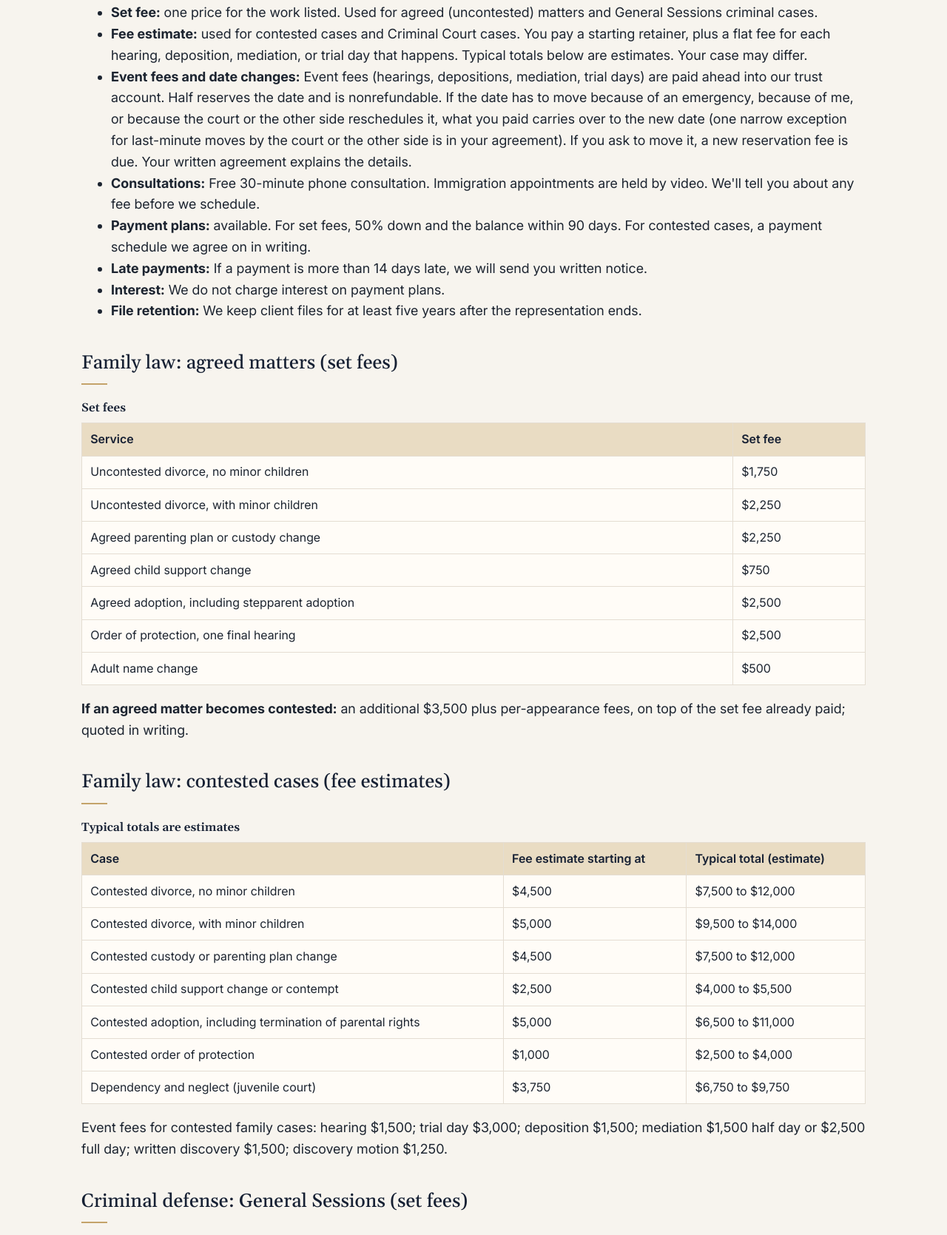
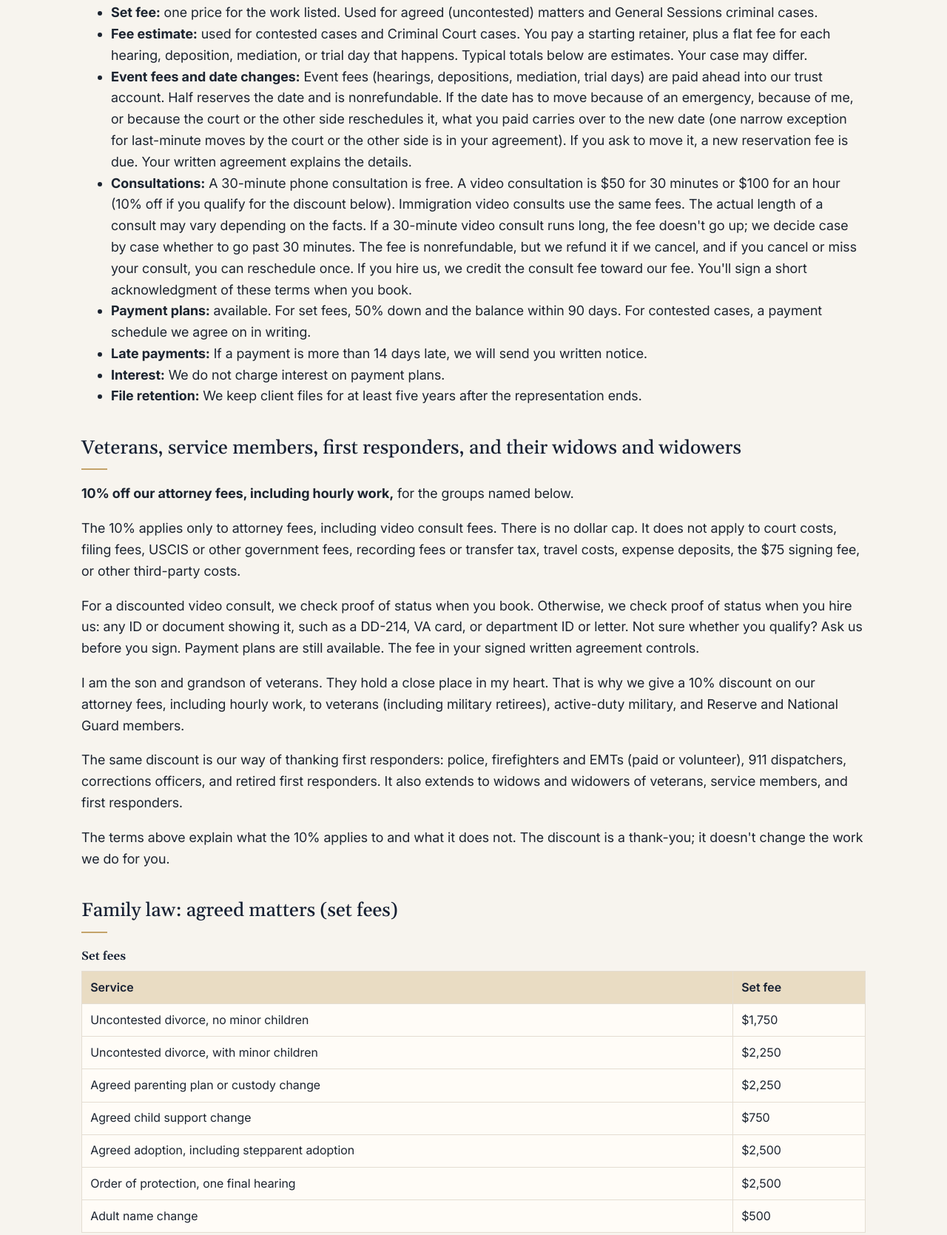
Before and after one commit to jhineslaw/jhineslaw.github.io, a plain HTML site: page pricing.html in a window 1280 px wide. Shown: the part 475-2144 px from the top of the page at 74% size. Drawn offline with Linux system fonts and the light colour scheme.

Commit message:
HOLD: pre-stage A1–A6 consult fees, veterans discount, and 15-minute billing (do not push)
A1: pricing.html consultations bullet
A2: pricing.html veterans/discount block (inserted after How our fees work)
A3: pricing.html signing item #5
A4: consult.html consultations rewrite (two list items to one)
A5: index.html schedule-your-consultation line
A6: 15-minute billing sentence on the contested-estate $400 row

Sources: COPY-DESK-PACKET-consult-fee-r2.md (sha 444e2076…) and
FINAL-TEXT-FOR-JASON-pricing-veterans.md (sha f6143851…).
Immigration package not included. Local only; not pushed.

```diff
--- a/pricing.html
+++ b/pricing.html
@@ -32,12 +32,19 @@
 <li><strong>Set fee:</strong> one price for the work listed. Used for agreed (uncontested) matters and General Sessions criminal cases.</li>
 <li><strong>Fee estimate:</strong> used for contested cases and Criminal Court cases. You pay a starting retainer, plus a flat fee for each hearing, deposition, mediation, or trial day that happens. Typical totals below are estimates. Your case may differ.</li>
 <li><strong>Event fees and date changes:</strong> Event fees (hearings, depositions, mediation, trial days) are paid ahead into our trust account. Half reserves the date and is nonrefundable. If the date has to move because of an emergency, because of me, or because the court or the other side reschedules it, what you paid carries over to the new date (one narrow exception for last-minute moves by the court or the other side is in your agreement). If you ask to move it, a new reservation fee is due. Your written agreement explains the details.</li>
-<li><strong>Consultations:</strong> Free 30-minute phone consultation. Immigration appointments are held by video. We'll tell you about any fee before we schedule.</li>
+<li><strong>Consultations:</strong> A 30-minute phone consultation is free. A video consultation is $50 for 30 minutes or $100 for an hour (10% off if you qualify for the discount below). Immigration video consults use the same fees. The actual length of a consult may vary depending on the facts. If a 30-minute video consult runs long, the fee doesn't go up; we decide case by case whether to go past 30 minutes. The fee is nonrefundable, but we refund it if we cancel, and if you cancel or miss your consult, you can reschedule once. If you hire us, we credit the consult fee toward our fee. You'll sign a short acknowledgment of these terms when you book.</li>
 <li><strong>Payment plans:</strong> available. For set fees, 50% down and the balance within 90 days. For contested cases, a payment schedule we agree on in writing.</li>
 <li><strong>Late payments:</strong> If a payment is more than 14 days late, we will send you written notice.</li>
 <li><strong>Interest:</strong> We do not charge interest on payment plans.</li>
 <li><strong>File retention:</strong> We keep client files for at least five years after the representation ends.</li>
 </ul>
+<h2 id="veterans">Veterans, service members, first responders, and their widows and widowers</h2>
+<p><strong>10% off our attorney fees, including hourly work,</strong> for the groups named below.</p>
+<p>The 10% applies only to attorney fees, including video consult fees. There is no dollar cap. It does not apply to court costs, filing fees, USCIS or other government fees, recording fees or transfer tax, travel costs, expense deposits, the $75 signing fee, or other third-party costs.</p>
+<p>For a discounted video consult, we check proof of status when you book. Otherwise, we check proof of status when you hire us: any ID or document showing it, such as a DD-214, VA card, or department ID or letter. Not sure whether you qualify? Ask us before you sign. Payment plans are still available. The fee in your signed written agreement controls.</p>
+<p>I am the son and grandson of veterans. They hold a close place in my heart. That is why we give a 10% discount on our attorney fees, including hourly work, to veterans (including military retirees), active-duty military, and Reserve and National Guard members.</p>
+<p>The same discount is our way of thanking first responders: police, firefighters and EMTs (paid or volunteer), 911 dispatchers, corrections officers, and retired first responders. It also extends to widows and widowers of veterans, service members, and first responders.</p>
+<p>The terms above explain what the 10% applies to and what it does not. The discount is a thank-you; it doesn't change the work we do for you.</p>
 <h2 id="family">Family law: agreed matters (set fees)</h2>
 <div class="table-scroll"><table><caption>Set fees</caption><thead><tr><th scope="col">Service</th><th scope="col">Set fee</th></tr></thead><tbody><tr><td>Uncontested divorce, no minor children</td><td>$1,750</td></tr><tr><td>Uncontested divorce, with minor children</td><td>$2,250</td></tr><tr><td>Agreed parenting plan or custody change</td><td>$2,250</td></tr><tr><td>Agreed child support change</td><td>$750</td></tr><tr><td>Agreed adoption, including stepparent adoption</td><td>$2,500</td></tr><tr><td>Order of protection, one final hearing</td><td>$2,500</td></tr><tr><td>Adult name change</td><td>$500</td></tr></tbody></table></div>
 <p><strong>If an agreed matter becomes contested:</strong> an additional $3,500 plus per-appearance fees, on top of the set fee already paid; quoted in writing.</p>
@@ -51,7 +58,7 @@
 <div class="table-scroll"><table><caption>Typical totals are estimates</caption><thead><tr><th scope="col">Case</th><th scope="col">Fee estimate starting at</th><th scope="col">Typical total (estimate)</th></tr></thead><tbody><tr><td>Class A or B felony</td><td>$7,500</td><td>$9,000 to $10,500 if resolved before trial; $16,500 to $19,500 with trial</td></tr><tr><td>Class C, D, or E felony</td><td>$5,000</td><td>$6,500 to $8,000 if resolved before trial; $9,500 to $12,500 with trial</td></tr><tr><td>Misdemeanor or DUI in Criminal Court</td><td>$3,500</td><td>$5,000 to $8,000</td></tr></tbody></table></div>
 <p>Event fees in Criminal Court: contested hearing $1,500; trial day $3,000; written motion $1,250. The starting retainer may be higher depending on the nature and number of the charges.</p>
 <h2 id="estates">Wills, trusts, estates, and deeds</h2>
-<div class="table-scroll"><table><caption>Fees</caption><thead><tr><th scope="col">Service</th><th scope="col">Fee</th></tr></thead><tbody><tr><td>Simple will</td><td>$500</td></tr><tr><td>Will, power of attorney, and health care directive package</td><td>$1,000 single; $1,750 couple</td></tr><tr><td>Revocable trust package</td><td>$2,750 single; $5,500 couple</td></tr><tr><td>Small estate by affidavit</td><td>$2,500</td></tr><tr><td>Uncontested larger estate (probate or administration)</td><td>$5,000 retainer (covers opening the estate) plus fees for events such as preparing the inventory and other required documents and attending hearings; each event's charge is explained in writing before it's incurred.</td></tr><tr><td>Contested estate (will contest or contested conservatorship)</td><td>Starting at $5,000, which covers five prepaid hours, then $400 an hour.</td></tr><tr><td>Life estate deed (parent to child)</td><td>$750. Includes review of your current deed and preparation of the new deed.</td></tr><tr><td>Quitclaim deed</td><td>$750. Includes review of your current deed and preparation of the new deed.</td></tr><tr><td>Warranty deed</td><td>$1,000. Includes review of your current deed, preparation of the new deed, and a basic title search (not a title opinion or title guarantee; title insurance not included).</td></tr></tbody></table></div>
+<div class="table-scroll"><table><caption>Fees</caption><thead><tr><th scope="col">Service</th><th scope="col">Fee</th></tr></thead><tbody><tr><td>Simple will</td><td>$500</td></tr><tr><td>Will, power of attorney, and health care directive package</td><td>$1,000 single; $1,750 couple</td></tr><tr><td>Revocable trust package</td><td>$2,750 single; $5,500 couple</td></tr><tr><td>Small estate by affidavit</td><td>$2,500</td></tr><tr><td>Uncontested larger estate (probate or administration)</td><td>$5,000 retainer (covers opening the estate) plus fees for events such as preparing the inventory and other required documents and attending hearings; each event's charge is explained in writing before it's incurred.</td></tr><tr><td>Contested estate (will contest or contested conservatorship)</td><td>Starting at $5,000, which covers five prepaid hours, then $400 an hour. We bill hourly work in 15-minute blocks, and a block that's started bills as a full block.</td></tr><tr><td>Life estate deed (parent to child)</td><td>$750. Includes review of your current deed and preparation of the new deed.</td></tr><tr><td>Quitclaim deed</td><td>$750. Includes review of your current deed and preparation of the new deed.</td></tr><tr><td>Warranty deed</td><td>$1,000. Includes review of your current deed, preparation of the new deed, and a basic title search (not a title opinion or title guarantee; title insurance not included).</td></tr></tbody></table></div>
 <p><strong>For life estate, quitclaim, and warranty deeds:</strong> Signing/notarization ($75 signing fee) is separate. You are responsible for recording the deed with the Register of Deeds and paying recording fees and any transfer tax.</p>
 <h2 id="general">Business and property (set fees)</h2>
 <div class="table-scroll"><table><caption>Set fees</caption><thead><tr><th scope="col">Service</th><th scope="col">Set fee</th></tr></thead><tbody><tr><td>LLC formation</td><td>$1,500 plus the $300 state filing fee</td></tr><tr><td>Contract or document review (up to 15 pages)</td><td>$250</td></tr><tr><td>Uncontested eviction (landlord)</td><td>$1,500</td></tr><tr><td>Contested eviction</td><td>Fee estimate starting at $1,000 (typical total $1,750 to $2,500, estimate)</td></tr></tbody></table></div>
```
Also changed, not shown: consult.html (+1 -2 lines), index.html (+1 -1 lines).
